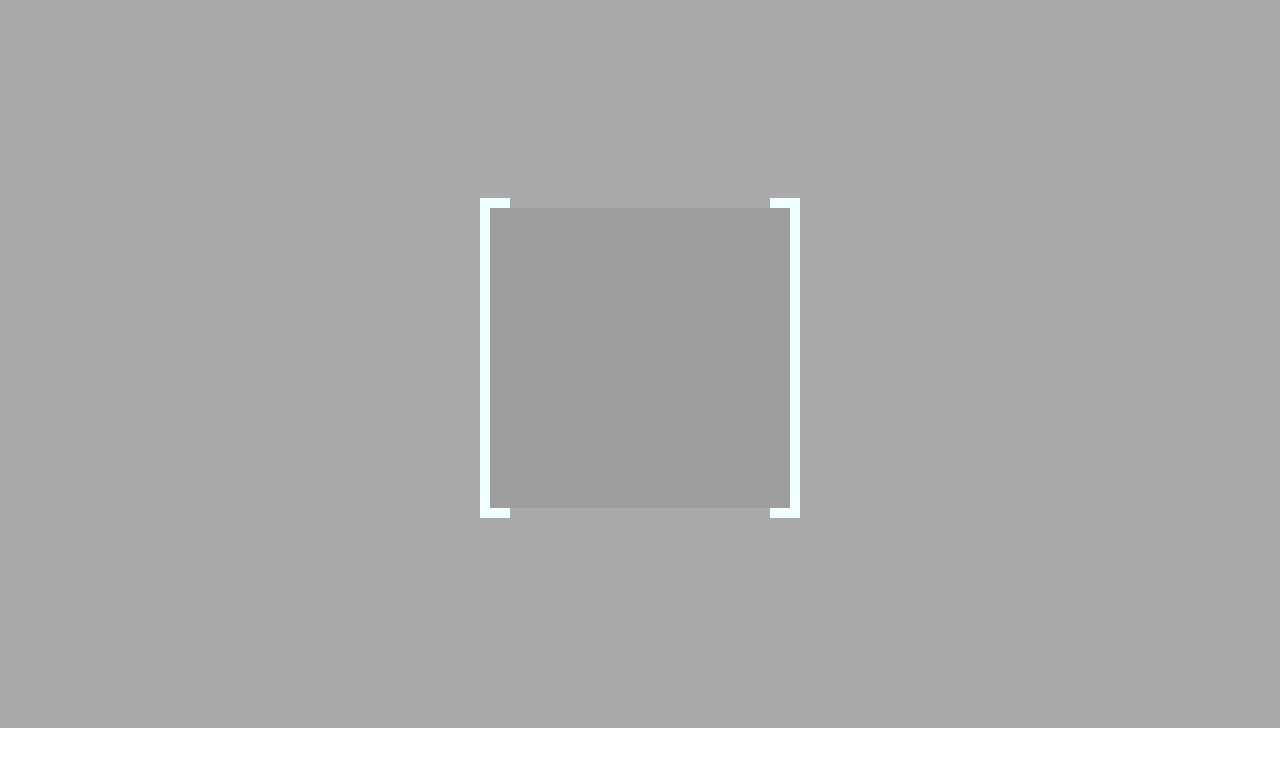
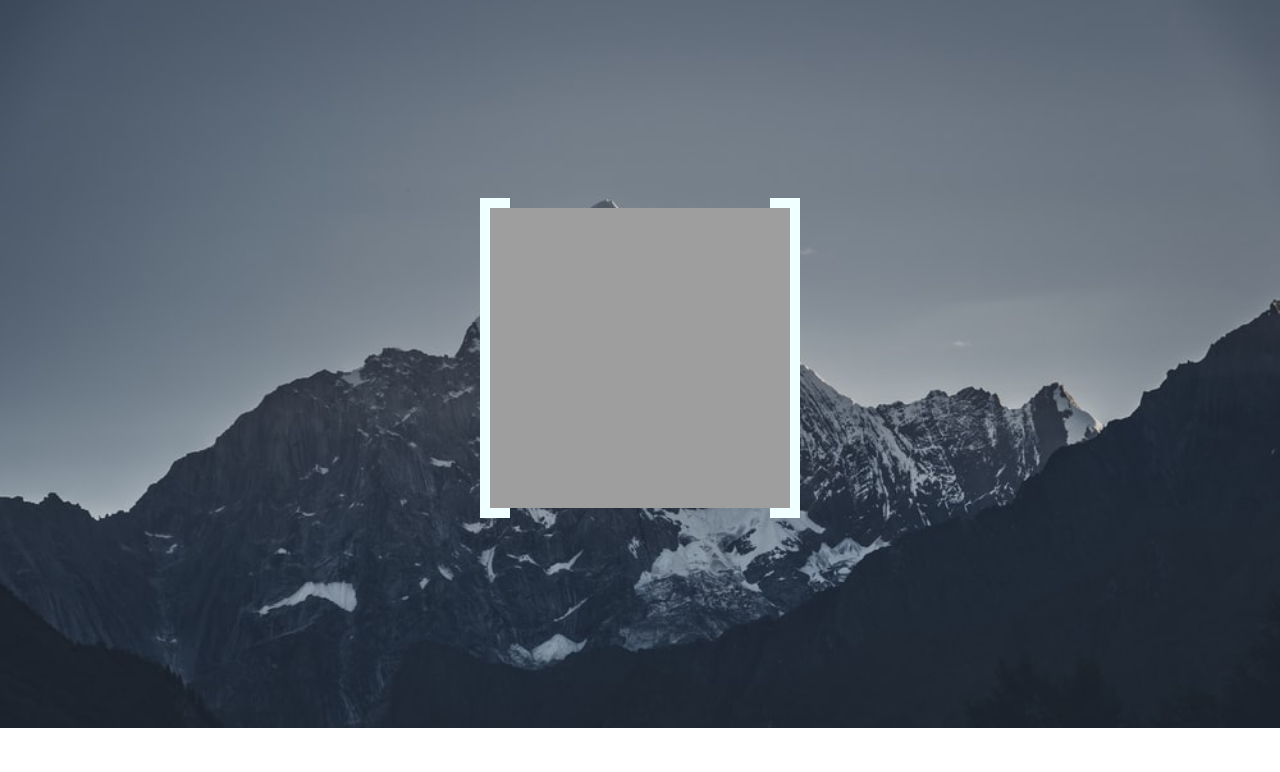
Before and after one commit to AliAwad123/First_Template_Pure_HTML_CSS, a plain HTML site: page index.html in a window 1280 px wide. Shown: the part 76-848 px from the top of the page. Drawn offline with nearby package versions, Linux system fonts and the light colour scheme; the site is published under a folder, as on GitHub Pages, so addresses that start at the root find nothing.

Commit message:
Update image i was edition /xxx/ without ../xxxx

```diff
--- a/CSS/main.css
+++ b/CSS/main.css
@@ -154,7 +154,7 @@ body {
 .landing {
   background-color: #aaa;
   height: calc(100vh - 60px);
-  background-image: url(/images/Mountains.jpg);
+  background-image: url(../images/Mountains.jpg);
   background-size: cover;
   background-repeat: no-repeat;
   display: flex;
```
